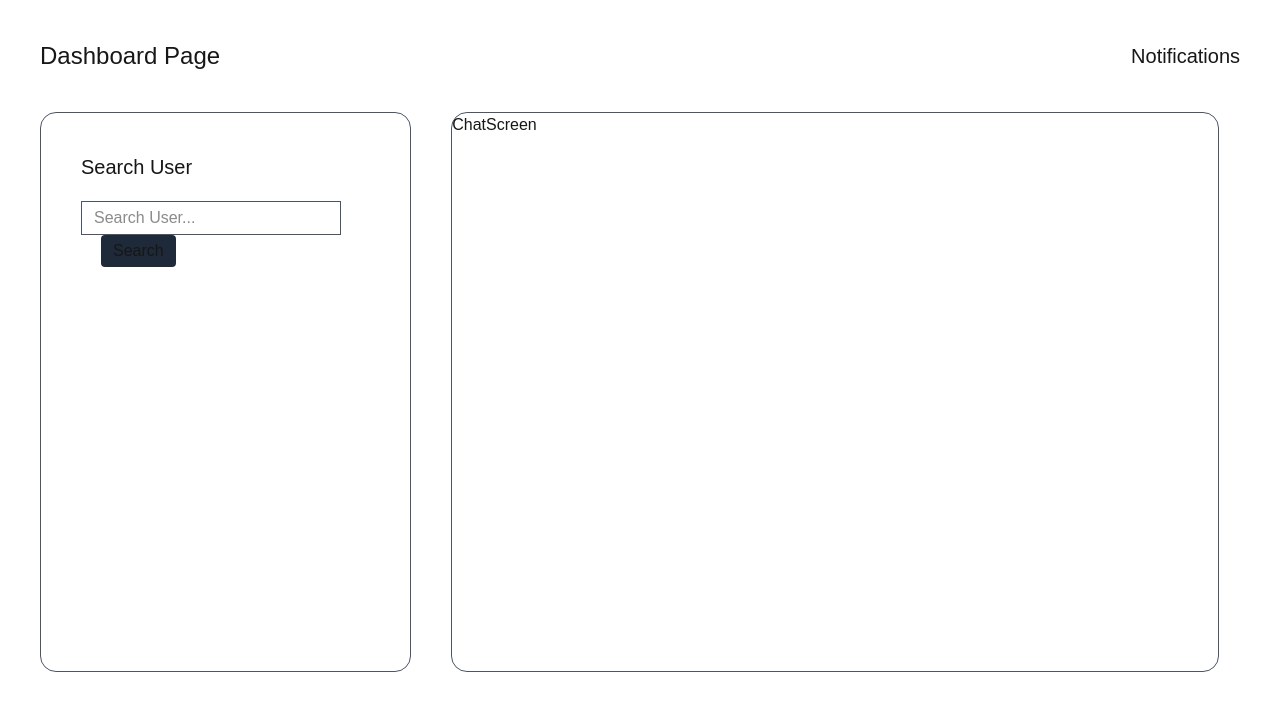
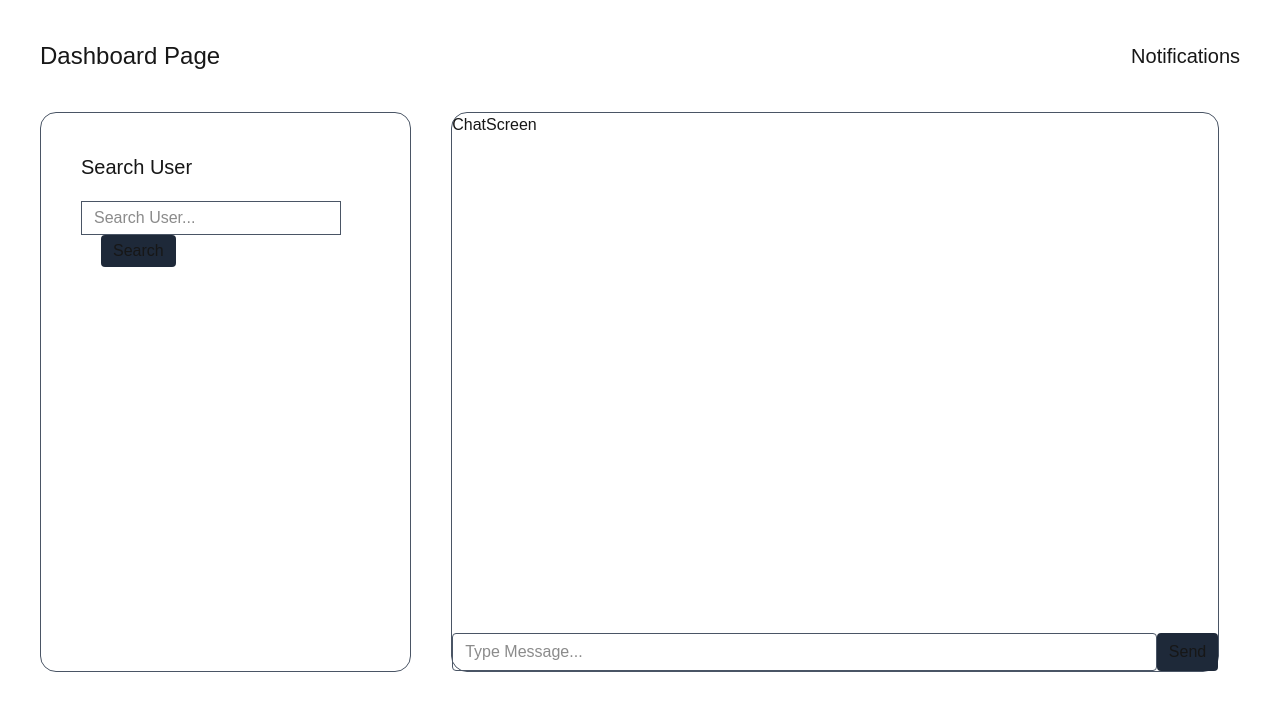
Before and after one commit to IamFJ03/chatConnect, a Next.js app: page /dashboard in a window 1280 px wide. Shown: the top 710 px of the page. Built offline with nearby package versions, Linux system fonts and the light colour scheme; no server answers.

Commit message:
Chat Screen

```diff
--- a/src/app/(pages)/dashboard/page.tsx
+++ b/src/app/(pages)/dashboard/page.tsx
@@ -98,7 +98,7 @@ export default function Dashboard() {
             {searchedUser?.username}
           </div>}
       </div>
-      <div className="w-[60%] h-140 border border-gray-600 rounded-2xl">
+      <div className="w-[60%] h-140 border border-gray-600 rounded-2xl flex">
         <ChatScreen />
       </div>
       </div>
--- a/src/app/components/chatScreen.tsx
+++ b/src/app/components/chatScreen.tsx
@@ -1,9 +1,13 @@
 export default function ChatScreen(){
     return (
-        <div>
-            <div>
-                <p>ChatScreen</p>
+
+            <div className="flex flex-col w-full">
+                <div className="flex-1"><p>ChatScreen</p></div>
+
+                <div className="flex w-full">
+                <input type="text" placeholder="Type Message..." className="border border-gray-600 px-3 py-1.5 rounded flex-1"/>
+                <button className="bg-gray-800 py-1.5 px-3 rounded cursor-pointer">Send</button>
+                </div>
             </div>
-        </div>
     )
 }
```
